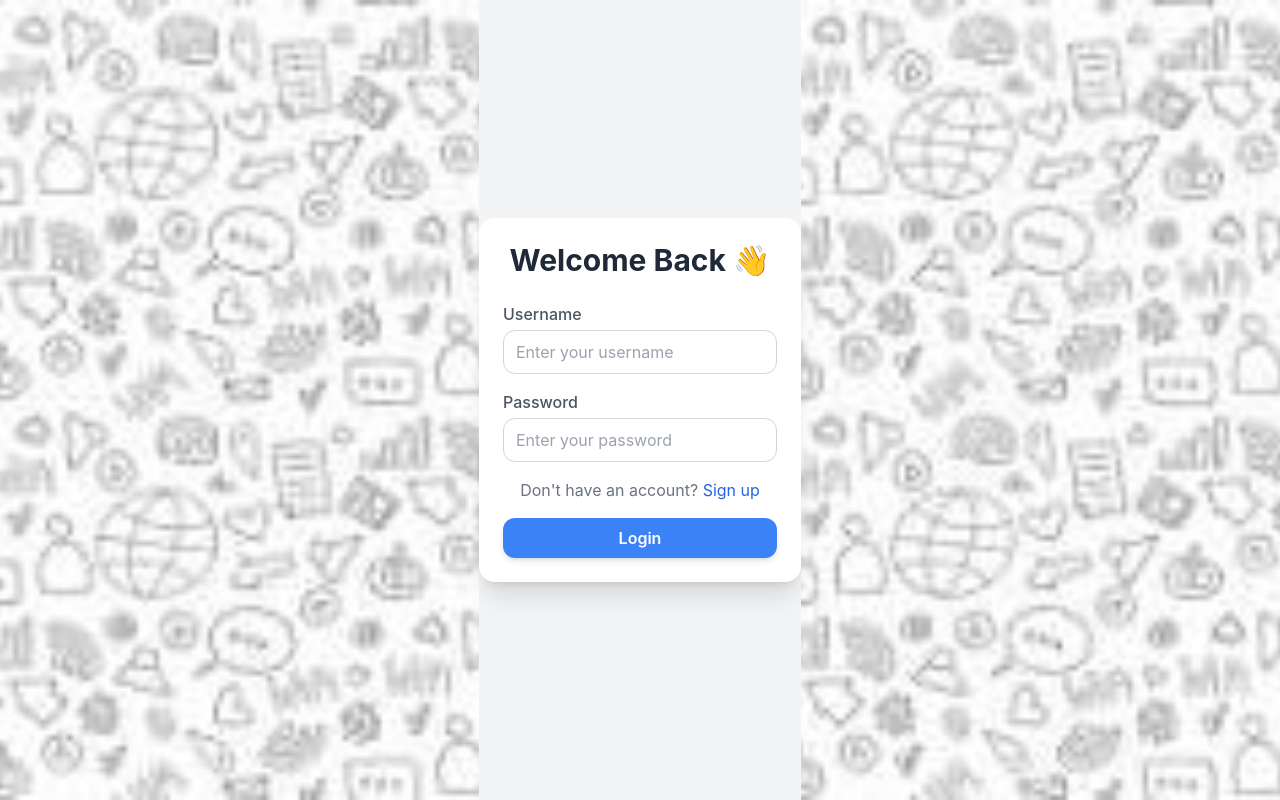
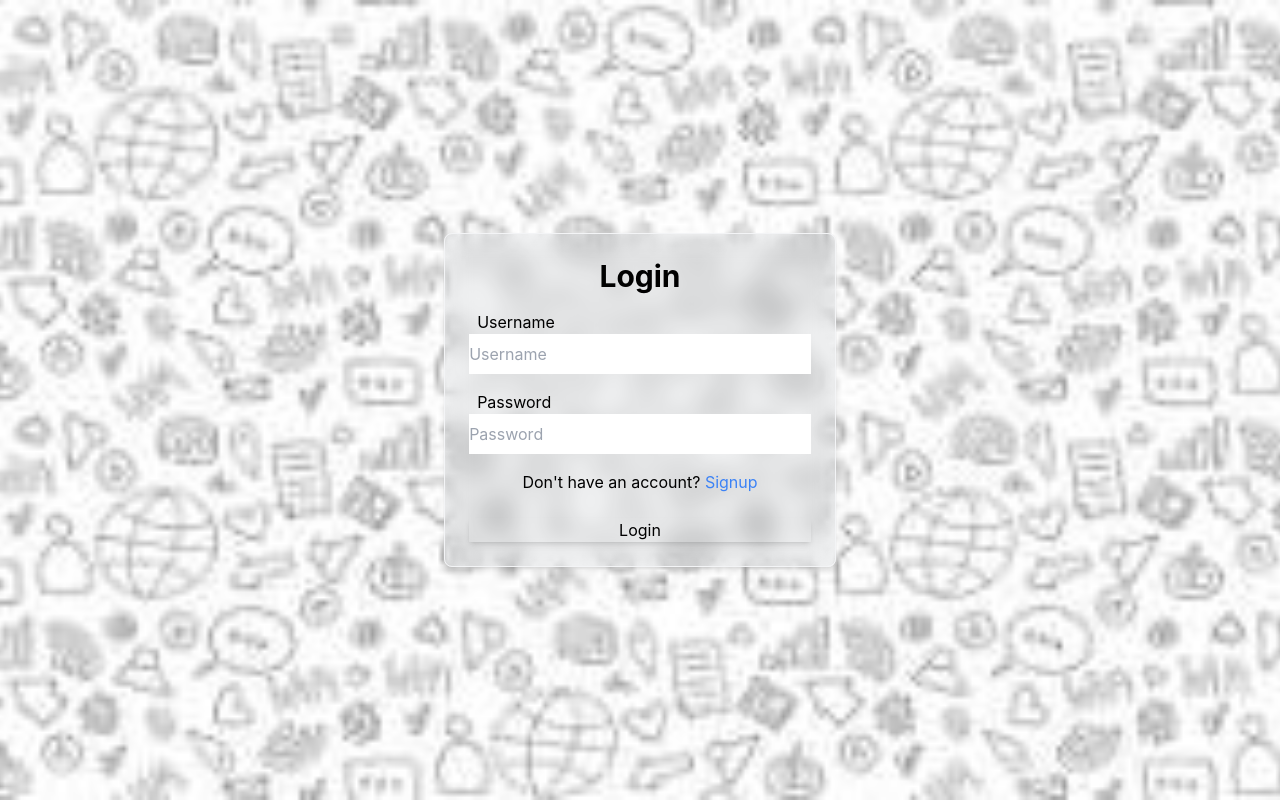
Before and after one commit to Harshgupta187/ChatifyNest, a React (Create React App) app in the folder Client/frontend/: page /login in a window 1280 px wide. Built offline with nearby package versions, Linux system fonts and the light colour scheme.

Commit message:
fix: Enhance Login component UI and improve user feedback on login actions

```diff
--- a/Client/frontend/src/components/Login.jsx
+++ b/Client/frontend/src/components/Login.jsx
@@ -1,105 +1,83 @@
-import { useState } from "react";
-import { Link, useNavigate } from "react-router-dom";
-import toast from "react-hot-toast";
+import { useState } from 'react'
+import { Link, useNavigate } from 'react-router-dom'
+import toast from "react-hot-toast"
 import axios from "axios";
 import { useDispatch } from "react-redux";
-import { setAuthUser } from "../redux/userSlice.js";
-import { BASE_URL } from "..";
-import { connectSocket } from "../utils/socket.js";
+import { setAuthUser } from '../redux/userSlice.js';
+import { BASE_URL } from '..';
+import { connectSocket } from '../utils/socket.js';
 
 const Login = () => {
   const [user, setUser] = useState({ username: "", password: "" });
-  const [loading, setLoading] = useState(false);
-
   const dispatch = useDispatch();
   const navigate = useNavigate();
 
   const onSubmitHandler = async (e) => {
     e.preventDefault();
-    setLoading(true);
     try {
       const res = await axios.post(`${BASE_URL}/api/v1/user/login`, user, {
-        headers: { "Content-Type": "application/json" },
-        withCredentials: true,
+        headers: { 'Content-Type': 'application/json' },
+        withCredentials: true // ✅ include cookies
       });
 
-      // ✅ Save token in localStorage (if provided by backend)
-      if (res.data?.token) {
-        localStorage.setItem("token", res.data.token);
-      }
-
-      // ✅ Update Redux auth state
+      // ✅ save user in Redux
       dispatch(setAuthUser(res.data));
 
-      // ✅ Connect socket immediately after login
-      if (res.data?._id) {
-        connectSocket(res.data._id);
-      }
+      // ✅ immediately connect socket with userId
+      connectSocket(res.data._id);
 
-      toast.success("Login successful!");
+      toast.success("Logged in successfully!");
       navigate("/");
     } catch (error) {
-      toast.error(error.response?.data?.message || "Login failed!");
-      console.log("Login Error:", error);
-    } finally {
-      setLoading(false);
-      setUser({ username: "", password: "" });
+      toast.error(error.response?.data?.message || "Login failed");
+      console.log(error);
     }
+
+    setUser({ username: "", password: "" });
   };
 
   return (
-    <div className="flex items-center justify-center min-h-screen bg-gray-100">
-      <div className="w-full max-w-md p-6 bg-white shadow-xl rounded-2xl">
-        <h1 className="text-3xl font-bold text-center text-gray-800">
-          Welcome Back 👋
-        </h1>
-
-        <form onSubmit={onSubmitHandler} className="mt-6 space-y-4">
-          {/* Username */}
-          <div>
-            <label className="block mb-1 font-medium text-gray-600">
-              Username
+    <div className="mx-auto min-w-96">
+      <div className='w-full p-6 bg-gray-400 border border-gray-100 rounded-lg shadow-md bg-clip-padding backdrop-filter backdrop-blur-md bg-opacity-10'>
+        <h1 className='mb-4 text-3xl font-bold text-center'>Login</h1>
+        <form onSubmit={onSubmitHandler}>
+          <div className='mb-4'>
+            <label className='p-2 label'>
+              <span className='text-base label-text'>Username</span>
             </label>
             <input
               value={user.username}
               onChange={(e) => setUser({ ...user, username: e.target.value })}
-              className="w-full px-3 border border-gray-300 h-11 rounded-xl focus:outline-none focus:ring-2 focus:ring-blue-400"
+              className='w-full h-10 input input-bordered'
               type="text"
-              placeholder="Enter your username"
+              placeholder='Username'
               required
             />
           </div>
 
-          {/* Password */}
-          <div>
-            <label className="block mb-1 font-medium text-gray-600">
-              Password
+          <div className='mb-4'>
+            <label className='p-2 label'>
+              <span className='text-base label-text'>Password</span>
             </label>
             <input
               value={user.password}
               onChange={(e) => setUser({ ...user, password: e.target.value })}
-              className="w-full px-3 border border-gray-300 h-11 rounded-xl focus:outline-none focus:ring-2 focus:ring-blue-400"
+              className='w-full h-10 input input-bordered'
               type="password"
-              placeholder="Enter your password"
+              placeholder='Password'
               required
             />
           </div>
 
-          {/* Sign up link */}
-          <p className="text-center text-gray-500">
-            Don't have an account?{" "}
-            <Link to="/signup" className="text-blue-600 hover:underline">
-              Sign up
-            </Link>
+          <p className='my-2 text-center'>
+            Don't have an account? <Link to="/signup" className="text-blue-500 hover:underline">Signup</Link>
           </p>
 
-          {/* Button */}
           <button
             type="submit"
-            disabled={loading}
-            className="w-full py-2 font-semibold text-white transition bg-blue-500 shadow-md hover:bg-blue-600 rounded-xl disabled:opacity-50"
+            className='w-full mt-4 shadow-md btn btn-primary hover:shadow-lg'
           >
-            {loading ? "Logging in..." : "Login"}
+            Login
           </button>
         </form>
       </div>
--- a/Client/frontend/src/hooks/useGetOtherUsers.jsx
+++ b/Client/frontend/src/hooks/useGetOtherUsers.jsx
@@ -1,35 +1,35 @@
-import { useEffect } from "react";
+import { useEffect } from 'react';
 import axios from "axios";
 import { useDispatch, useSelector } from "react-redux";
-import { setOtherUsers } from "../redux/userSlice.js";
-import { BASE_URL } from "..";
+import { setOtherUsers } from '../redux/userSlice.js';
+import { BASE_URL } from '..';
 
 const useGetOtherUsers = () => {
   const dispatch = useDispatch();
-  const { authUser } = useSelector((state) => state.user); // get logged-in user
+  const { authUser } = useSelector((store) => store.user);
 
   useEffect(() => {
     const fetchOtherUsers = async () => {
+      if (!authUser) {
+        console.log("No auth user, skipping fetch.");
+        return;
+      }
+
       try {
-        const token = authUser?.token || localStorage.getItem("token"); // make sure token is available
-        if (!token) return console.warn("No token found, skipping fetch.");
-
+        axios.defaults.withCredentials = true;
         const res = await axios.get(`${BASE_URL}/api/v1/user`, {
-          headers: {
-            Authorization: `Bearer ${token}`, // attach token
-          },
-          withCredentials: true, // just in case backend uses cookies
+          withCredentials: true // ✅ send cookies
         });
 
-        console.log("other users -> ", res.data);
+        console.log("✅ other users -> ", res.data);
         dispatch(setOtherUsers(res.data));
       } catch (error) {
-        console.error("Failed to fetch other users", error);
+        console.error("❌ Failed to fetch other users", error);
       }
     };
 
     fetchOtherUsers();
-  }, [authUser, dispatch]); // refetch if authUser changes
+  }, [authUser]);
 };
 
 export default useGetOtherUsers;
```
